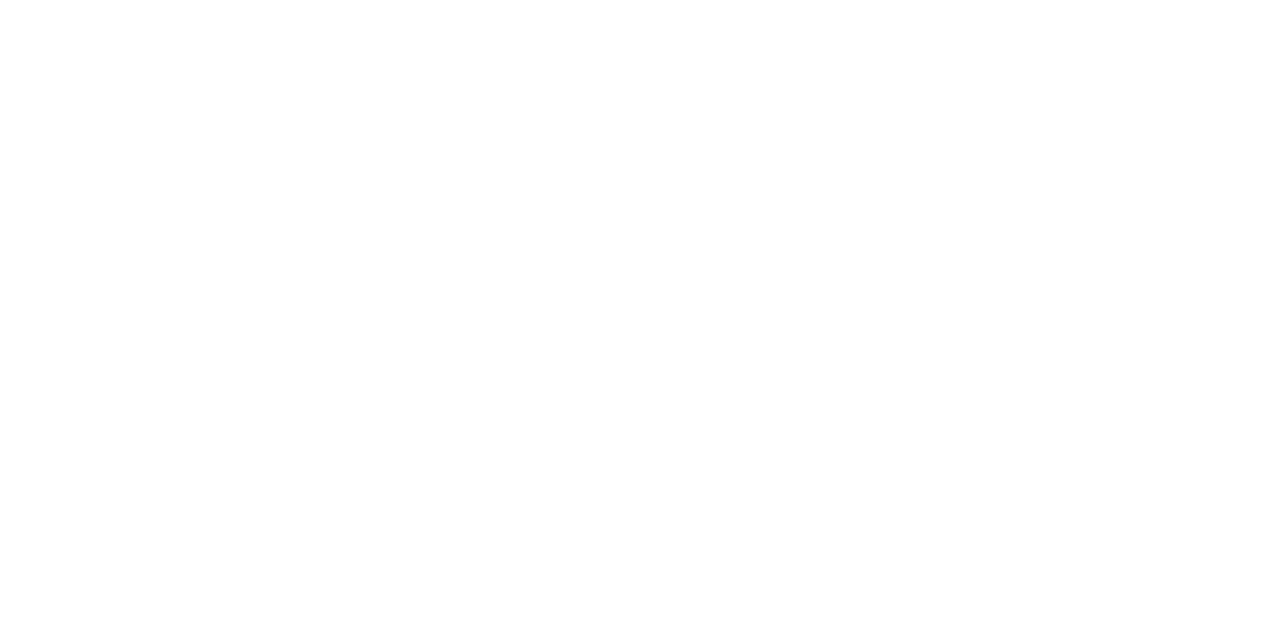
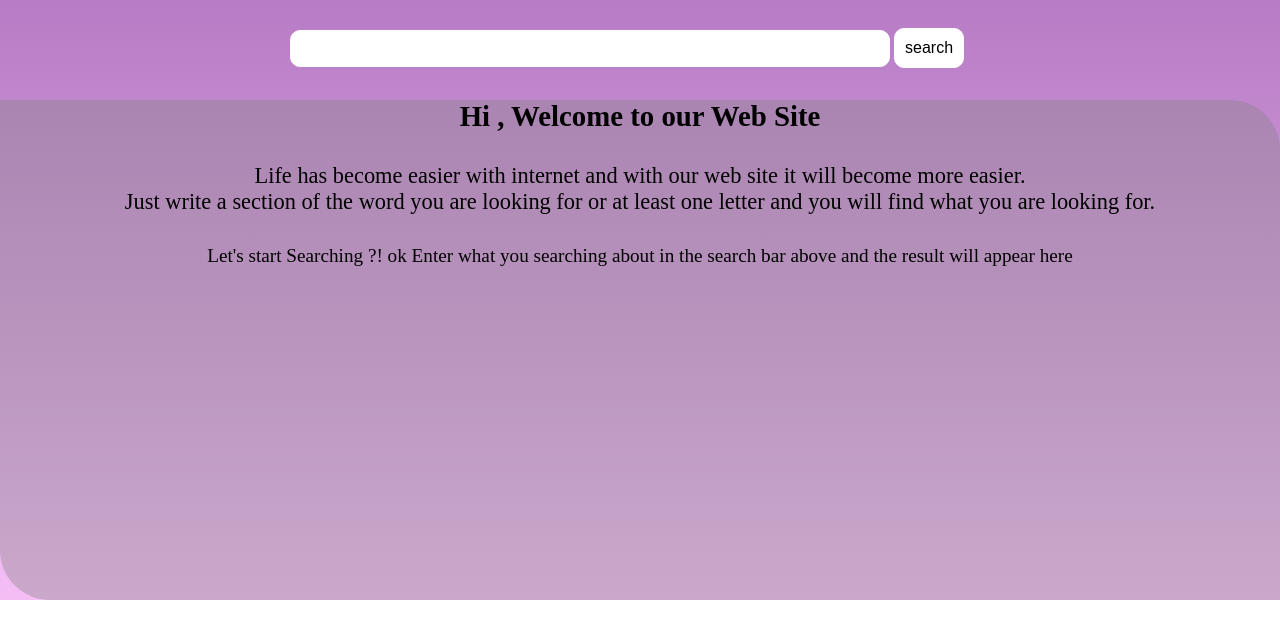
Before and after one commit to GSG-G9/yas-Auto-Complete, a website: page public/index.html in a window 1280 px wide. Drawn offline with Linux system fonts and the light colour scheme.

Commit message:
handle front-end

```diff
--- a/package.json
+++ b/package.json
@@ -1,10 +1,11 @@
 {
-  "name": "yas-Auto-Complete",
+  "name": "yas-auto-complete",
   "version": "1.0.0",
   "description": "",
   "main": "index.js",
   "scripts": {
-    "test": "echo \"Error: no test specified\" && exit 1"
+    "test": "echo \"Error: no test specified\" && exit 1",
+    "start": "node src/server.js"
   },
   "repository": {
     "type": "git",
--- a/public/index.html
+++ b/public/index.html
@@ -8,6 +8,20 @@
     <title>Easy searching </title>
 </head>
 <body>
+  <section class="search">
+    <input class="search-bar" type="search">
+    <input class="search-btn" value="search"/>
+  </section>
+  <section class="front">
+  <h3 class="front-wlc">Hi , Welcome to our Web Site </h3>
+  <p class="front-intro">Life has become easier with  internet and with our web  site it will become more easier.<br>Just write a section of the word you are looking for or at least one letter and you will find what you are looking for.</p>
+  <p class="front-guide"> Let's start Searching ?! ok Enter what you searching about in the search bar above and the result will appear here     </p>
+  </section>
+   <section class="result">
+     <div result-div></div>
+   </section>
+
+
   <script src="/public/main.js"></script>
 </body>
 </html>
--- a/public/main.js
+++ b/public/main.js
@@ -0,0 +1,7 @@
+const searchBtn = document.querySelector('.search-btn');
+const frontPage = document.querySelector('.front');
+const resultPage = document.querySelector('.result');
+searchBtn.addEventListener('click', () => {
+  frontPage.style.display = 'none';
+  resultPage.style.display = 'block';
+});
--- a/public/style.css
+++ b/public/style.css
@@ -0,0 +1,64 @@
+*{
+    box-sizing: border-box;
+    margin: 0;
+    padding: 0;}
+
+body{
+
+    background:linear-gradient(180deg, rgba(134, 36, 158, 0.6) 0.52%, rgba(237, 147, 239, 0.6) 100%);
+    background-repeat: no-repeat;
+}
+
+.search {
+    width:700px;
+    height:100px;
+    margin: auto;
+    }
+.search-bar{
+    width:600px;
+    padding:10px;
+    margin-top:30px;
+    border: 1px solid #fff;
+    border-radius: 10px;
+    outline: 0;
+
+}
+.search-btn{
+    width: 70px;
+    padding: 10px;
+    border: 1px solid #fff;
+    border-radius: 10px;
+    text-align: center;
+    font-size: 1em;
+    outline: 0;
+    cursor: pointer;
+}
+.front , .result{
+max-width: 1300px;
+height: 500px;
+margin-bottom: 30px;
+background-color: rgba(128, 128, 128, 0.363);
+text-align: center;
+margin: auto;
+border-radius: 0 50px;
+
+}
+.front-wlc{
+    font-size: 1.8em;
+    margin-bottom: 30px;
+}
+
+.front-intro{
+font-size: 1.4em;
+margin-bottom: 30px;
+}
+.front-guide{
+    font-size: 1.2em;
+}
+.result{
+    display: none;
+}
+.result-div{
+    border-radius:0 50px ;
+
+}
```
